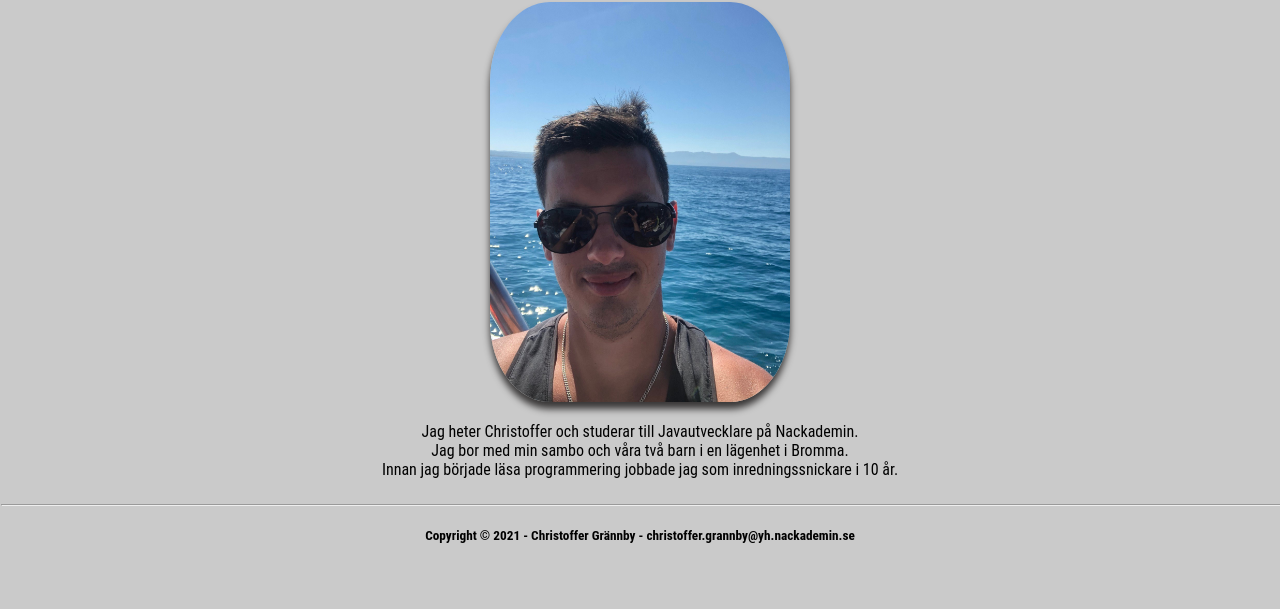
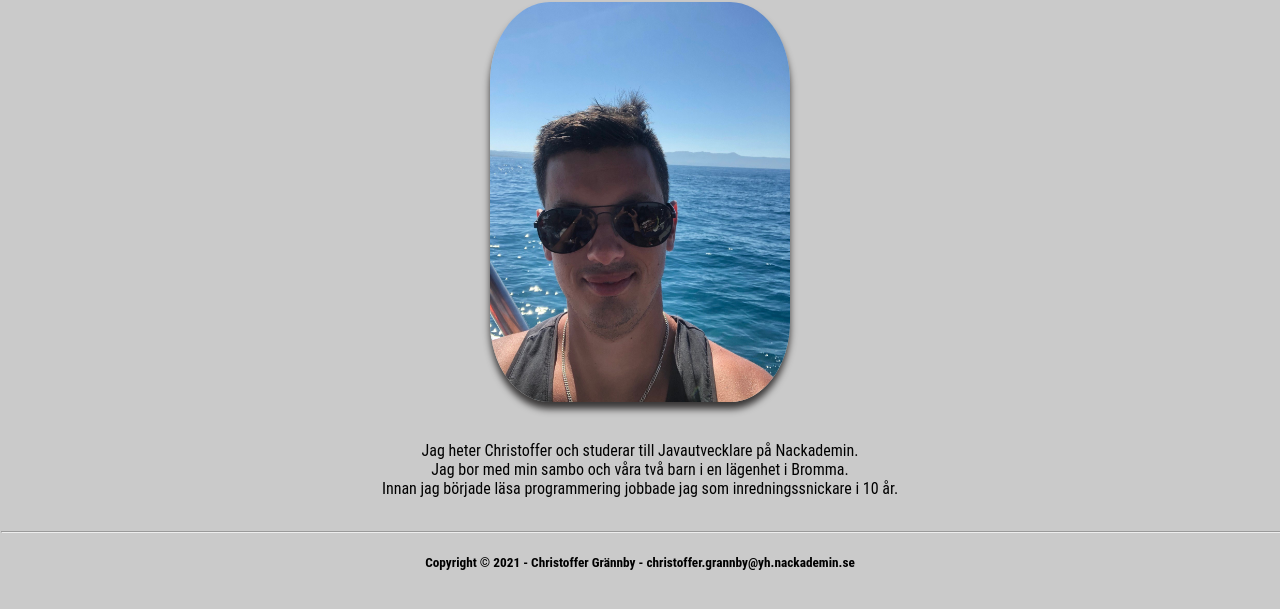
Before and after one commit to Cribb87/Klientutveckling_Portfolio, a plain HTML site: page index.html in a window 1280 px wide. Shown: the part 175-784 px from the top of the page. Drawn offline with Linux system fonts and the light colour scheme; a web font is replaced by a local one.

Commit message:
Added div to index

```diff
--- a/index.html
+++ b/index.html
@@ -19,11 +19,13 @@
 </header>
 <h1>Christoffer Grännby</h1>
     <img src="images/profil.jpg" alt="Profilbild" class="profile-picture" width="300" height="400"> <br>
-    <p>
+    <div class="infotext">
+    <p><br>
     Jag heter Christoffer och studerar till Javautvecklare på Nackademin.<br>
     Jag bor med min sambo och våra två barn i en lägenhet i Bromma.<br>
     Innan jag började läsa programmering jobbade jag som inredningssnickare i 10 år.<br>
     </p>
+</div>
     <footer>
         <hr>
     <h5>Copyright &copy; 2021 - Christoffer Grännby - christoffer.grannby@yh.nackademin.se</h5>
--- a/style.css
+++ b/style.css
@@ -65,6 +65,9 @@ ul {
 h1{
   font-family: 'Poppins', sans-serif;
 }
+.infotext{
+  height: 100px;
+}
 footer{
     max-height: 50px;
     padding: 1px;
```
